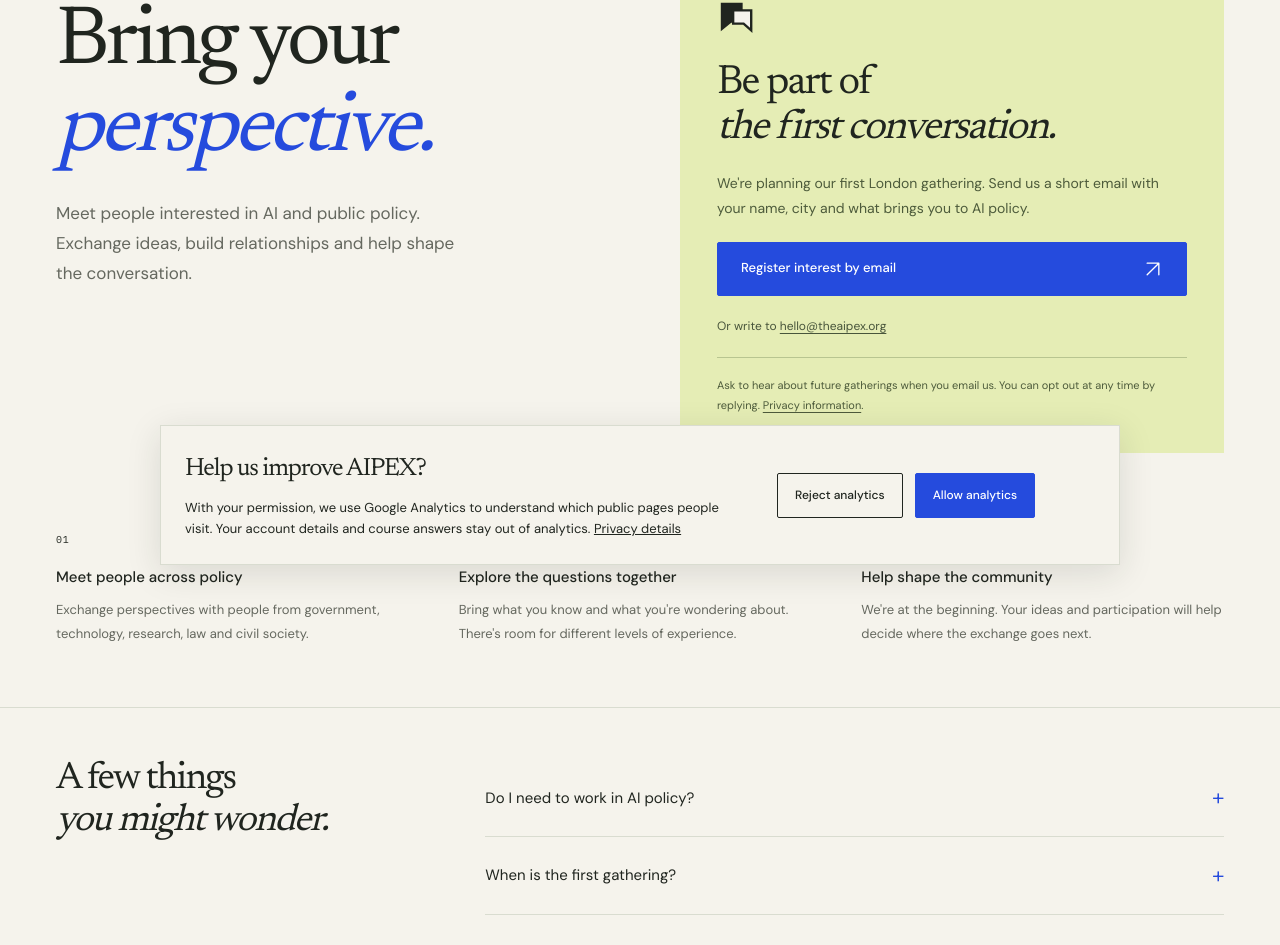
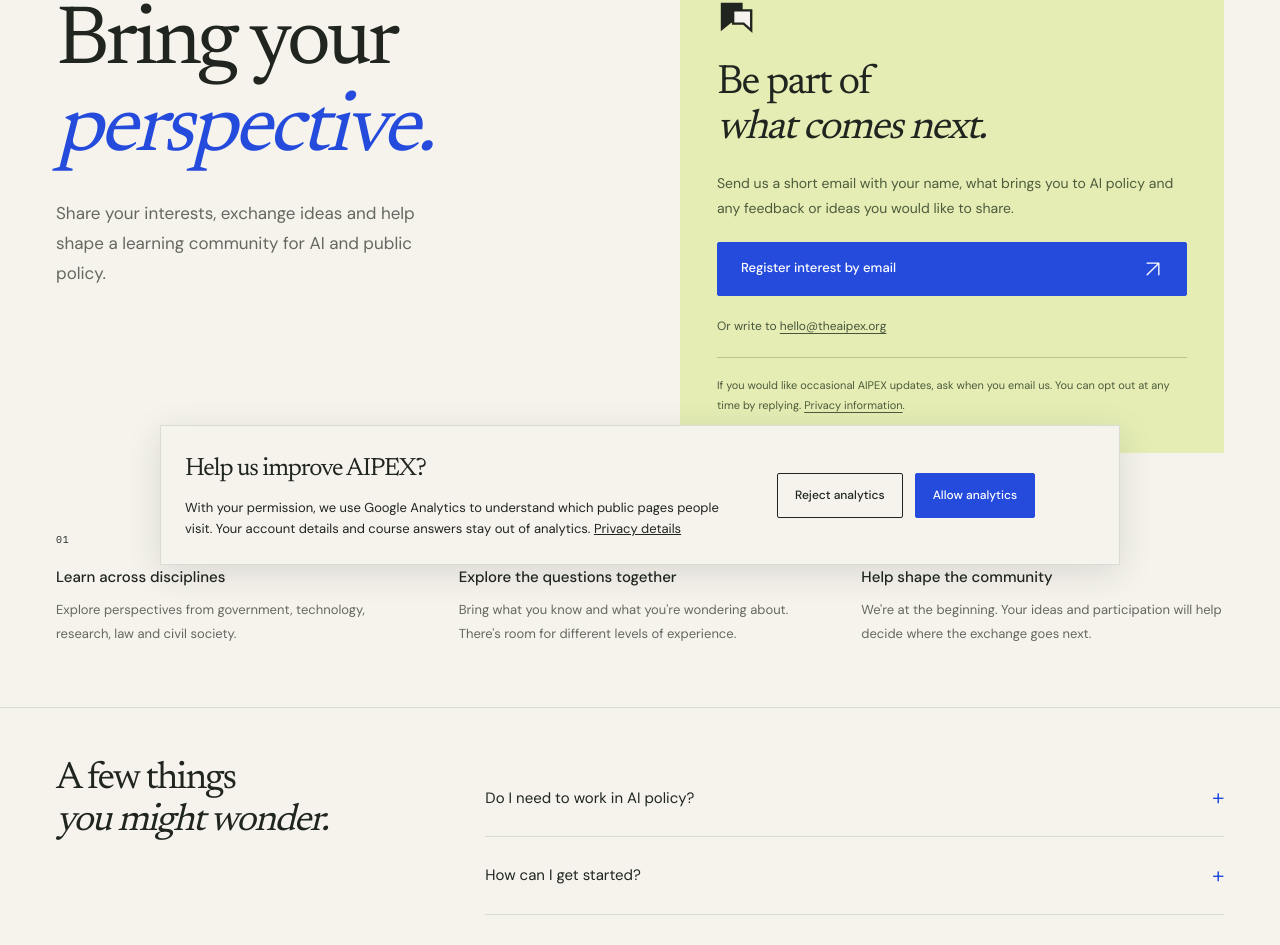
Before and after one commit to jamiegreee/aipex, a Next.js app: page /community in a window 1280 px wide. Shown: the part 211-1156 px from the top of the page. Built offline with nearby package versions, Linux system fonts and the light colour scheme.

Commit message:
Temporarily hide public gatherings and event invitations (#7)

```diff
--- a/src/app/about/page.tsx
+++ b/src/app/about/page.tsx
@@ -68,9 +68,8 @@
             <p>
               Our self-paced courses turn the debate into practical policy work:
               judging evidence, comparing interventions and governing
-              public-service deployments. Alongside education, informal
-              gatherings in London help people exchange ideas and build
-              relationships.
+              public-service deployments. We are developing a community that
+              learns together and exchanges perspectives across disciplines.
             </p>
             <p>Founded by Jamie Green.</p>
             <Link className="text-link" href="/courses">
--- a/src/app/community/page.tsx
+++ b/src/app/community/page.tsx
@@ -7,7 +7,7 @@
 export const metadata: Metadata = {
   title: "Join the exchange",
   description:
-    "Be part of a new community for AI and public policy. Express interest in our first London gathering or help bring AIPEX to your city.",
+    "Help shape AIPEX's learning community. Share your interests, course feedback and ideas for building AI policy capacity.",
 };
 
 const interestEmail =
@@ -15,12 +15,12 @@
   encodeURIComponent("I'd like to join the AI Policy Exchange") +
   "&body=" +
   encodeURIComponent(
-    "Hi Jamie,\n\nI'd like to hear about AIPEX gatherings.\n\nMy name:\nMy city:\nMy interest in AI policy:\n\nPlease email me about upcoming AIPEX gatherings.\n",
+    "Hi Jamie,\n\nI'd like to be part of AIPEX's learning community.\n\nMy name:\nMy interest in AI policy:\nMy feedback or ideas:\n",
   );
 const benefits = [
   {
-    title: "Meet people across policy",
-    body: "Exchange perspectives with people from government, technology, research, law and civil society.",
+    title: "Learn across disciplines",
+    body: "Explore perspectives from government, technology, research, law and civil society.",
   },
   {
     title: "Explore the questions together",
@@ -38,19 +38,19 @@
       "No. You might work in another area of policy, build technology, study the field or simply want to understand it better. An interest in AI and public policy is enough.",
   },
   {
-    question: "When is the first gathering?",
+    question: "How can I get started?",
     answer:
-      "We're planning our first London social. The date and venue are still to be confirmed. Email us to express interest and we'll share the details when they're ready.",
+      "Our free online courses are open now. Work through lessons at your own pace and create an account to save exercises and track your progress.",
   },
   {
-    question: "Can I join from outside London?",
+    question: "Can I take part from anywhere?",
     answer:
-      "Yes. Tell us your city when you get in touch. We're starting in London and would love to hear from people interested in future gatherings elsewhere.",
+      "Yes. The courses are online and self-paced. They use UK policy examples while developing skills that can be applied in other settings.",
   },
   {
-    question: "Can I help organise or host?",
+    question: "Can I help develop AIPEX?",
     answer:
-      "We'd welcome a conversation. If you can help bring people together, suggest a venue or host a future gathering, tell us what you have in mind.",
+      "We'd welcome your ideas, course feedback or subject expertise. Tell us what you would find useful and how you might like to contribute.",
   },
 ];
 
@@ -70,8 +70,8 @@
               <em>perspective.</em>
             </h1>
             <p className="join-page-description">
-              Meet people interested in AI and public policy. Exchange ideas,
-              build relationships and help shape the conversation.
+              Share your interests, exchange ideas and help shape a learning
+              community for AI and public policy.
             </p>
           </div>
           <div className="join-panel">
@@ -79,11 +79,11 @@
             <h2>
               Be part of
               <br />
-              <em>the first conversation.</em>
+              <em>what comes next.</em>
             </h2>
             <p>
-              We&apos;re planning our first London gathering. Send us a short
-              email with your name, city and what brings you to AI policy.
+              Send us a short email with your name, what brings you to AI policy
+              and any feedback or ideas you would like to share.
             </p>
             <a className="button" href={interestEmail}>
               Register interest by email <Arrow diagonal />
@@ -93,8 +93,8 @@
               <a href="mailto:hello@theaipex.org">hello@theaipex.org</a>
             </p>
             <p className="privacy-note">
-              Ask to hear about future gatherings when you email us. You can opt
-              out at any time by replying.{" "}
+              If you would like occasional AIPEX updates, ask when you email us.
+              You can opt out at any time by replying.{" "}
               <Link href="/privacy">Privacy information</Link>.
             </p>
           </div>
--- a/src/app/gatherings/page.tsx
+++ b/src/app/gatherings/page.tsx
@@ -5,6 +5,8 @@
 import LondonPoster from "@/components/LondonPoster";
 import JoinCallout from "@/components/JoinCallout";
 import { Arrow } from "@/components/Brand";
+import { redirect } from "next/navigation";
+import { gatheringsEnabled } from "@/lib/site";
 
 export const metadata: Metadata = {
   title: "Gatherings",
@@ -13,6 +15,8 @@
 };
 
 export default function Gatherings() {
+  if (!gatheringsEnabled) redirect("/courses");
+
   return (
     <>
       <Navigation />
--- a/src/app/page.tsx
+++ b/src/app/page.tsx
@@ -5,6 +5,7 @@
 import ConversationArt from "@/components/ConversationArt";
 import LondonPoster from "@/components/LondonPoster";
 import JoinCallout from "@/components/JoinCallout";
+import { gatheringsEnabled } from "@/lib/site";
 
 const questions = [
   {
@@ -57,7 +58,7 @@
               <span className="location-cross" aria-hidden="true">
                 ⌖
               </span>{" "}
-              Starting in London. Open to different perspectives.
+              Free, self-paced learning. Open to different perspectives.
             </p>
           </div>
           <div className="hero-art">
@@ -97,7 +98,7 @@
         </section>
         <section className="mission-section" aria-labelledby="mission-heading">
           <div className="container mission-inner">
-            <p className="label">01 / Why we gather</p>
+            <p className="label">01 / Why we learn</p>
             <div>
               <h2 id="mission-heading">
                 AI is changing the world.
@@ -111,9 +112,9 @@
                   kinds of experience.
                 </p>
                 <p>
-                  AIPEX brings people working in—and interested in—public policy
-                  into the same room. A place to exchange ideas, meet new people
-                  and work out what comes next.
+                  AIPEX helps people working in—and interested in—public policy
+                  build the knowledge and judgement to act. A place to explore
+                  ideas, practise policy skills and work out what comes next.
                 </p>
               </div>
               <Link className="text-link" href="/about">
@@ -122,6 +123,7 @@
             </div>
           </div>
         </section>
+        {gatheringsEnabled && (
           <section
             className="gathering-section container"
             aria-labelledby="gathering-heading"
@@ -169,15 +171,18 @@
               </div>
             </div>
           </section>
+        )}
         <section
           className="questions-section"
           aria-labelledby="questions-heading"
         >
           <div className="container">
             <div className="section-heading">
-              <p className="label">03 / Plenty to talk about</p>
+              <p className="label">
+                {gatheringsEnabled ? "03" : "02"} / Questions to explore
+              </p>
               <span className="label questions-aside">
-                A few conversation starters
+                Different perspectives on AI policy
               </span>
             </div>
             <h2 id="questions-heading">
@@ -195,8 +200,8 @@
               ))}
             </div>
             <p className="questions-note">
-              You don&apos;t need to have all the answers. That&apos;s why
-              we&apos;re getting together.
+              You don&apos;t need to have all the answers. Start with a question
+              and build your understanding.
             </p>
           </div>
         </section>
--- a/src/app/privacy/page.tsx
+++ b/src/app/privacy/page.tsx
@@ -16,7 +16,7 @@
       <main id="main">
         <section className="page-intro">
           <div className="container">
-            <p className="label">Last updated: 13 October 2026</p>
+            <p className="label">Last updated: 16 October 2026</p>
             <h1>
               Your information.
               <br />
@@ -33,8 +33,8 @@
           </p>
           <h2>How we use your information</h2>
           <p>
-            We use your message to respond to your enquiry and organise
-            community gatherings. If you ask to hear about future gatherings, we
+            We use your message to respond to your enquiry and develop our
+            courses and community. If you ask to hear about AIPEX updates, we
             use your email address to send those updates. You can ask us to stop
             by replying to any email.
           </p>
--- a/src/app/sitemap.ts
+++ b/src/app/sitemap.ts
@@ -1,11 +1,12 @@
 import type { MetadataRoute } from "next";
 import { courses } from "@/content/courses";
+import { gatheringsEnabled } from "@/lib/site";
 export default function sitemap(): MetadataRoute.Sitemap {
   return [
     "",
     "/about",
     "/community",
-    "/gatherings",
+    ...(gatheringsEnabled ? ["/gatherings"] : []),
     "/courses",
     ...courses.map((c) => `/courses/${c.slug}`),
   ].map((path) => ({
--- a/src/components/ConversationArt.tsx
+++ b/src/components/ConversationArt.tsx
@@ -52,8 +52,8 @@
           <em>Common ground.</em>
         </p>
         <span className="art-edition label">
-          London
-          <br />& beyond
+          Learn
+          <br />& exchange
         </span>
       </div>
     </div>
--- a/src/components/Footer.tsx
+++ b/src/components/Footer.tsx
@@ -32,7 +32,7 @@
         <div className="footer-bottom">
           <span>© {new Date().getFullYear()} AI Policy Exchange</span>
           <span className="footer-location">
-            Learning online. Meeting in London.
+            Practical education. Shared perspectives.
           </span>
           <Link href="/privacy">Privacy</Link>
         </div>
--- a/src/components/JoinCallout.tsx
+++ b/src/components/JoinCallout.tsx
@@ -12,19 +12,19 @@
           <h2 id="join-heading">
             Come curious.
             <br />
-            <em>Leave connected.</em>
+            <em>Build your judgement.</em>
           </h2>
         </div>
         <div className="join-callout-copy">
           <p>
-            We&apos;re just getting started. Help shape the community and be
-            part of the first conversation.
+            Explore practical AI policy courses, work through real decisions
+            and develop skills you can use.
           </p>
-          <Link className="button" href="/community">
-            Join the exchange <Arrow />
+          <Link className="button" href="/courses">
+            Explore the courses <Arrow />
           </Link>
           <span className="join-note">
-            London first. More cities as we grow.
+            Free, online and self-paced.
           </span>
         </div>
       </div>
--- a/src/components/Navigation.tsx
+++ b/src/components/Navigation.tsx
@@ -4,10 +4,11 @@
 import Link from "next/link";
 import { usePathname } from "next/navigation";
 import { Arrow, ExchangeMark } from "./Brand";
+import { gatheringsEnabled } from "@/lib/site";
 
 const links = [
   { href: "/courses", label: "Courses" },
-  { href: "/gatherings", label: "Gatherings" },
+  ...(gatheringsEnabled ? [{ href: "/gatherings", label: "Gatherings" }] : []),
   { href: "/about", label: "About AIPEX" },
 ];
 
--- /dev/null
+++ b/src/lib/site.ts
@@ -0,0 +1,3 @@
+// Keep event content ready to restore when gatherings resume.
+// This controls the homepage feature, navigation, route and sitemap together.
+export const gatheringsEnabled = false;
```
Also changed, not shown: src/app/contact/page.tsx (+7 -8 lines), 1 other file (tests, documents, lock files or other folders). Lines whose indentation alone changed are shown as unchanged.
